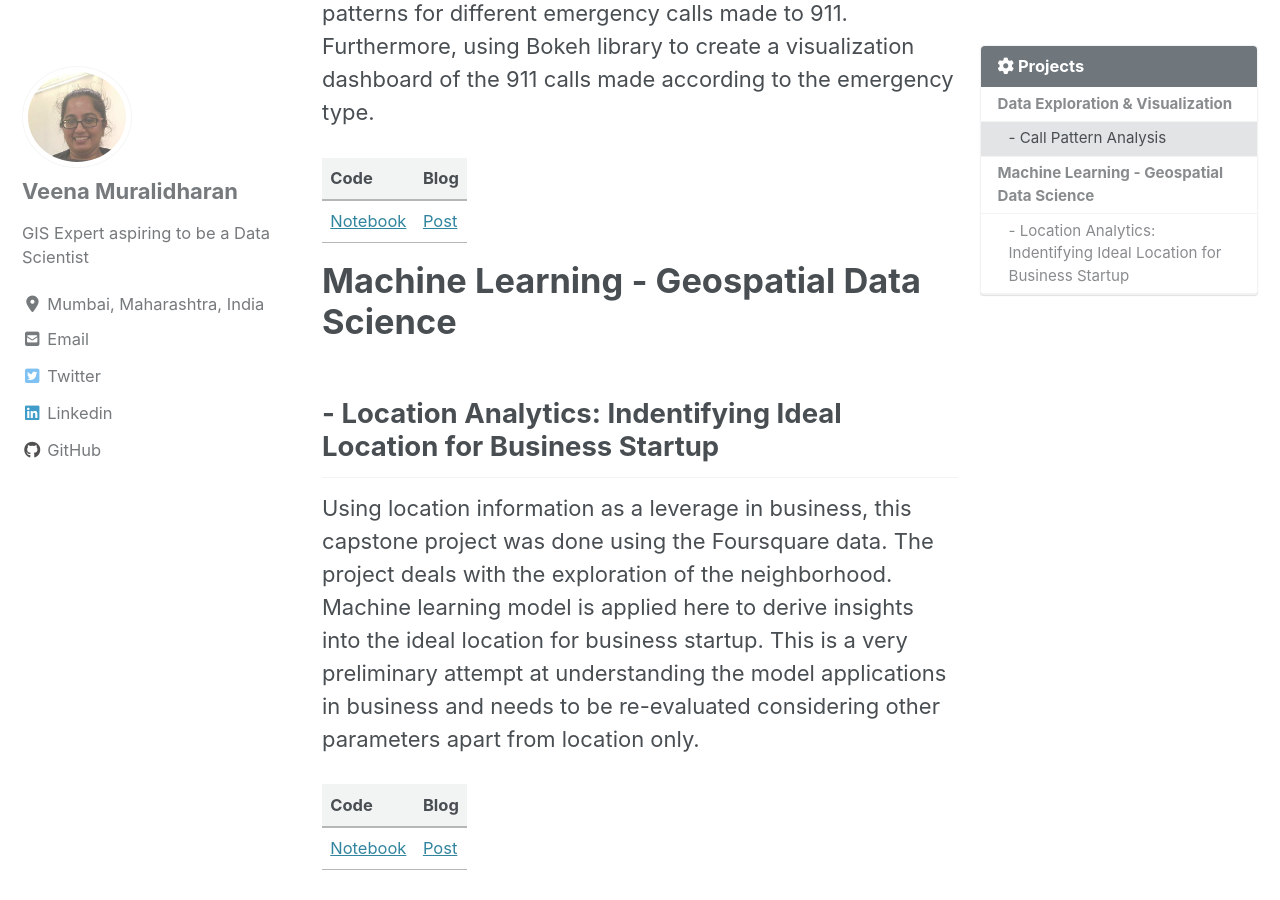
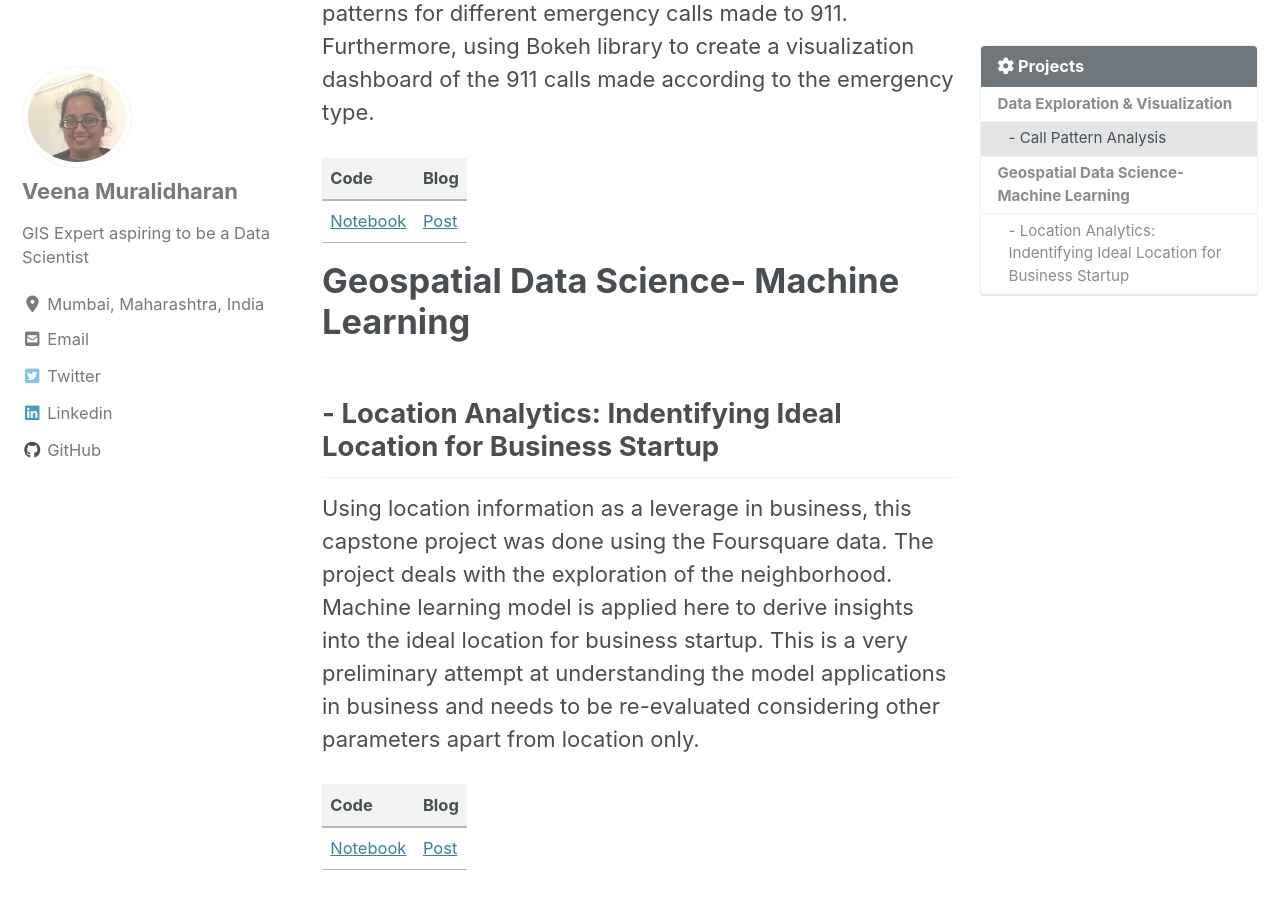
Before and after one commit to veena1486/veena1486.github.io, a Jekyll site: the page built from _pages/projects.md, in a window 1280 px wide and 900 px high, scrolled down 672 px. Built offline with Jekyll 4.4.1, drawn with Linux system fonts in a browser that asks for light colours; cached includes are drawn as plain includes; nearby versions of some CDN libraries.

```diff
--- a/_pages/projects.md
+++ b/_pages/projects.md
@@ -18,7 +18,7 @@ Using 911 Emergency Kaggle dataset to explore the call patterns for different em
  [Notebook](https://github.com/veena1486/datascience-portfolio/tree/master/CrimeAnalysis)|[Post](https://veena1486.github.io/911dataviz/)
 
 
-# Machine Learning - Geospatial Data Science
+# Geospatial Data Science- Machine Learning
 ## - **Location Analytics: Indentifying Ideal Location for Business Startup**
 Using location information as a leverage in business, this capstone project was done using the Foursquare data. The project deals with the exploration of the neighborhood. Machine learning model is applied here to derive insights into the ideal location for business startup. This is a very preliminary attempt at understanding the model applications in business and needs to be re-evaluated considering other parameters apart from location only.<br>
 
```
